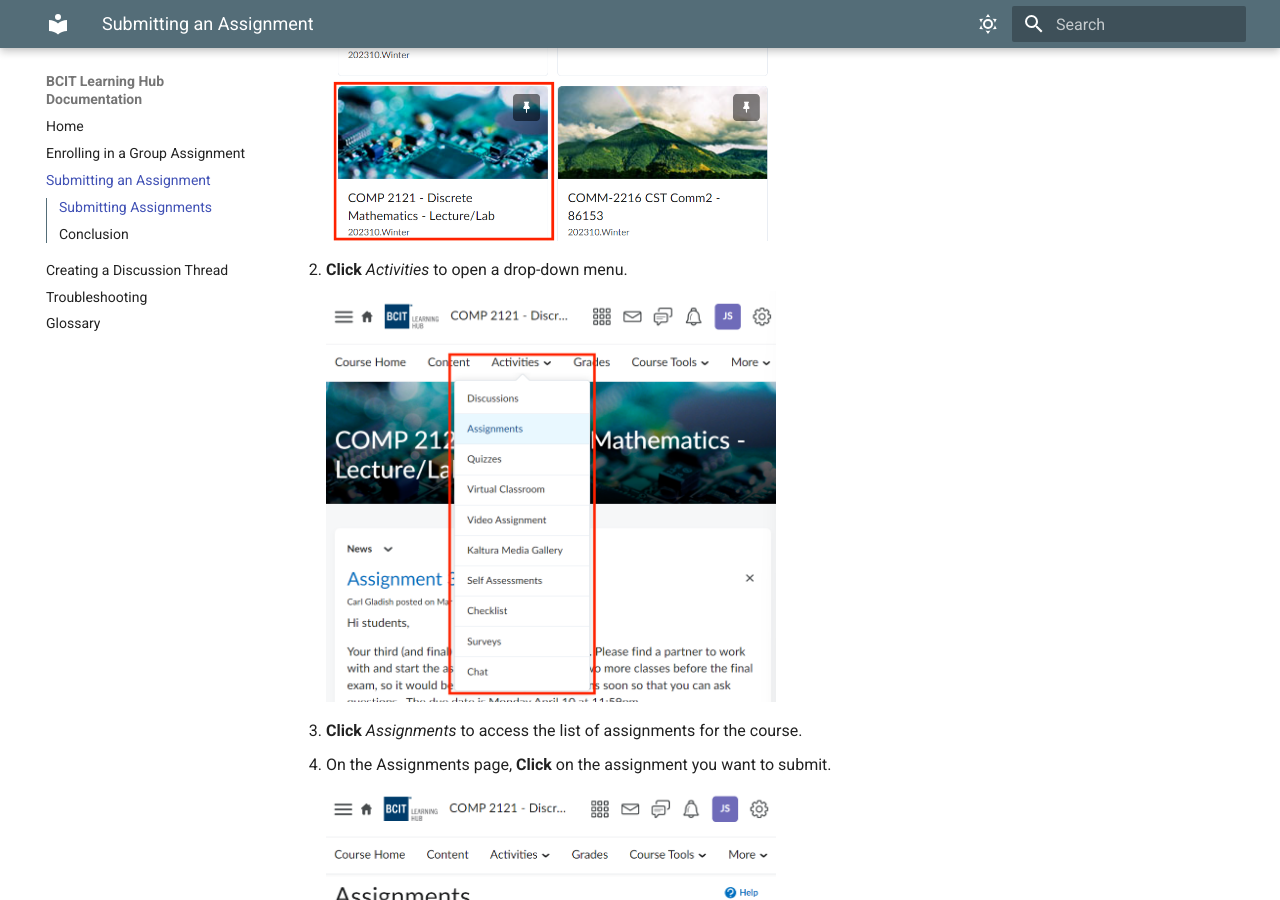
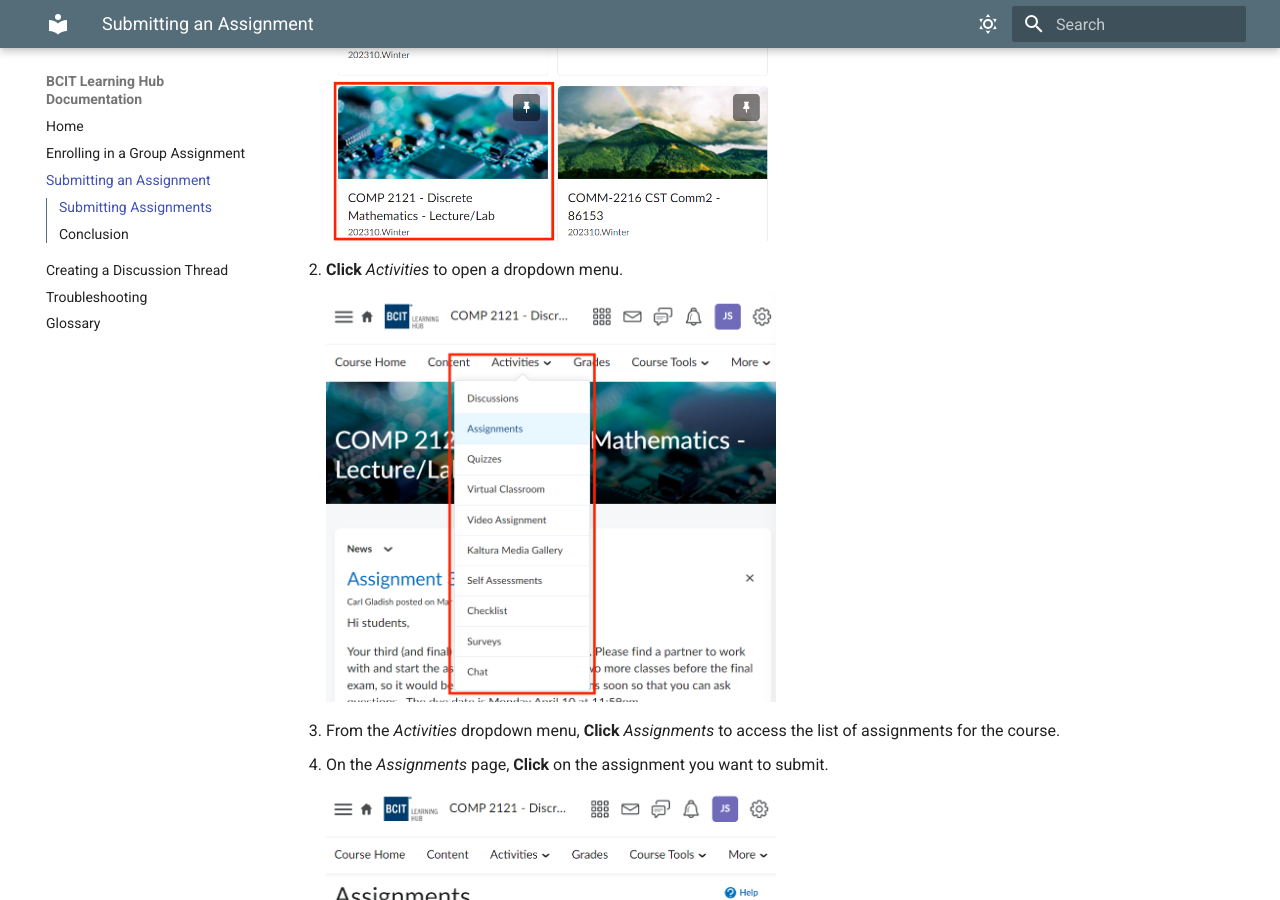
Before and after one commit to jaason-shi/learning-hub-user-documentation, an MkDocs documentation site: the page built from docs/task2.md, in a window 1280 px wide and 900 px high, scrolled down 552 px. Built offline with MkDocs 1.6.1 and Material for MkDocs 9.7.7, drawn with Linux system fonts in a browser that asks for light colours.

Commit message:
Update wording

```diff
--- a/docs/task2.md
+++ b/docs/task2.md
@@ -9,15 +9,15 @@
      ![Selecting a course from the landing page](photos/submit_assignments/courses.png){width="450"}
    <!-- We will now be selecting the COMP 2121 course. -->
 
-2. **Click** *Activities* to open a drop-down menu.
+2. **Click** *Activities* to open a dropdown menu.
 
      ![Selecting the Activities option from the drop-down menu](photos/submit_assignments/assignment_drop_down.png){width="450"}
    <!-- We will now be selecting the Assignments option. -->
 
-3. **Click** *Assignments* to access the list of assignments for the course.
+3. From the *Activities* dropdown menu, **Click** *Assignments* to access the list of assignments for the course.
    <!-- We will now be selecting the Assignment 3 option. -->
 
-4. On the Assignments page, **Click** on the assignment you want to submit.
+4. On the *Assignments* page, **Click** on the assignment you want to submit.
 
      ![List of Assignments available](photos/submit_assignments/assignments.png){width="450"}
    <!-- We will now be clicking on Assignment 3 to submit. -->
```
Also changed, not shown: docs/index.md (+4 -4 lines), docs/task1.md (+2 -2 lines), docs/task3.md (+3 -4 lines).
